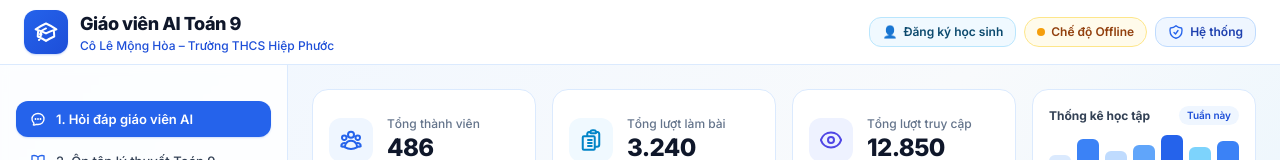
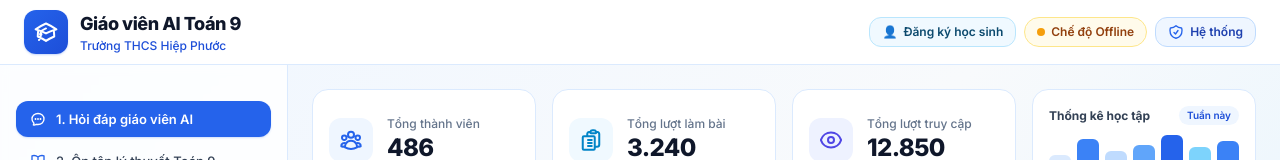
Before and after one commit to lemonghoa70-ship-it/chatbot-hotrohoctap, a React (Vite) app: page / in a window 1280 px wide. Shown: the top 160 px of the page. Built offline with nearby package versions, Linux system fonts and the light colour scheme; no server answers.

Commit message:
Update branding to Giao vien AI Toan 9 - Truong THCS Hiep Phuoc

```diff
--- a/index.html
+++ b/index.html
@@ -3,7 +3,7 @@
 <head>
   <meta charset="UTF-8" />
   <meta name="viewport" content="width=device-width, initial-scale=1.0" />
-  <title>Giáo viên AI Toán 9 – Cô Lê Mộng Hòa | Trường THCS Hiệp Phước</title>
+  <title>Giáo viên AI Toán 9 | Trường THCS Hiệp Phước</title>
 
   <!-- Google Fonts: Inter & JetBrains Mono -->
   <link rel="preconnect" href="https://fonts.googleapis.com" />
@@ -85,7 +85,7 @@
 
         <div class="min-w-0">
           <h1 class="text-sm sm:text-lg font-extrabold text-slate-900 tracking-tight truncate">Giáo viên AI Toán 9</h1>
-          <p class="text-[11px] sm:text-xs font-medium text-blue-700 truncate">Cô Lê Mộng Hòa – Trường THCS Hiệp Phước</p>
+          <p class="text-[11px] sm:text-xs font-medium text-blue-700 truncate">Trường THCS Hiệp Phước</p>
         </div>
       </div>
 
@@ -449,11 +449,11 @@
         </div>
 
         <div id="practice-list-wrapper" class="space-y-4">
-          <!-- Danh sách Đề HTML do Cô Lê Mộng Hòa tải lên -->
+          <!-- Danh sách Đề HTML do Giáo viên tải lên -->
           <div id="uploaded-practices-section" class="hidden bg-white rounded-2xl border border-blue-100 p-5 shadow-xs space-y-3">
             <div class="flex items-center justify-between">
               <div>
-                <h3 class="text-sm font-bold text-slate-900">Đề tự luyện do Cô Lê Mộng Hòa giao</h3>
+                <h3 class="text-sm font-bold text-slate-900">Đề tự luyện – Trường THCS Hiệp Phước</h3>
                 <p class="text-xs text-slate-500">Chọn bài bên dưới để làm bài trực tiếp</p>
               </div>
               <span class="text-[11px] font-semibold px-2.5 py-0.5 rounded-full bg-blue-50 text-blue-700">Mục 3 · Tự luyện</span>
@@ -485,7 +485,7 @@
               <div>
                 <span class="text-xs font-bold px-2.5 py-1 rounded-lg bg-indigo-50 text-indigo-700">Phần Tự luận · Nộp bài viết tay</span>
                 <h3 class="text-sm font-bold text-slate-900 mt-2">Chụp hình bài làm tự luận gửi Giáo viên AI chấm</h3>
-                <p class="text-xs text-slate-500">Chụp ảnh vở hoặc chọn ảnh bài tự luận để Cô Lê Mộng Hòa (AI) soi lỗi từng bước & chấm điểm.</p>
+                <p class="text-xs text-slate-500">Chụp ảnh vở hoặc chọn ảnh bài tự luận để Giáo viên AI soi lỗi từng bước & chấm điểm.</p>
               </div>
             </div>
 
@@ -623,7 +623,7 @@
         <div class="bg-white rounded-2xl border border-blue-100 p-5 shadow-xs flex flex-col sm:flex-row sm:items-center justify-between gap-3">
           <div>
             <h2 class="text-lg font-extrabold text-slate-900">Thông tin & Bảo mật Hệ thống</h2>
-            <p class="text-xs text-slate-500">Giáo viên AI Toán 9 – Cô Lê Mộng Hòa · Trường THCS Hiệp Phước</p>
+            <p class="text-xs text-slate-500">Giáo viên AI Toán 9 · Trường THCS Hiệp Phước</p>
           </div>
           <button type="button" onclick="switchMainTab('chat')" class="px-3.5 py-2 rounded-xl bg-blue-50 text-blue-700 text-xs font-semibold hover:bg-blue-100 transition">← Quay lại hỏi đáp AI</button>
         </div>
@@ -652,7 +652,7 @@
               </li>
               <li class="flex items-center justify-between py-1.5">
                 <span>Đơn vị quản lý</span>
-                <span class="font-semibold text-slate-800">Cô Lê Mộng Hòa – THCS Hiệp Phước</span>
+                <span class="font-semibold text-slate-800">Trường THCS Hiệp Phước</span>
               </li>
             </ul>
           </div>
@@ -698,7 +698,7 @@
           <div id="admin-authenticated-box" class="hidden flex-col gap-4">
             <div class="flex flex-col sm:flex-row sm:items-center justify-between gap-3 pb-3 border-b border-slate-100">
               <div>
-                <div class="text-sm font-bold text-emerald-800">✓ Đã xác thực quyền Quản trị viên (Cô Lê Mộng Hòa)</div>
+                <div class="text-sm font-bold text-emerald-800">✓ Đã xác thực quyền Quản trị viên (Trường THCS Hiệp Phước)</div>
                 <p class="text-xs text-slate-500 mt-0.5">Quản lý danh sách học sinh, theo dõi quá trình học tập và cấu hình AI.</p>
               </div>
               <div class="flex items-center gap-2">
@@ -764,7 +764,7 @@
           <span class="w-8 h-8 rounded-xl bg-white/20 flex items-center justify-center text-base">🎓</span>
           <div>
             <h3 class="text-sm font-bold leading-tight">Đăng ký thành viên lớp học AI</h3>
-            <p class="text-[11px] text-blue-100">Cô Lê Mộng Hòa – Trường THCS Hiệp Phước</p>
+            <p class="text-[11px] text-blue-100">Trường THCS Hiệp Phước</p>
           </div>
         </div>
         <button type="button" onclick="closeStudentRegisterModal()" class="p-1 rounded-lg text-blue-100 hover:text-white hover:bg-white/15">✕</button>
--- a/src/ai-config/persona/tinh-cach-tro-giang.md
+++ b/src/ai-config/persona/tinh-cach-tro-giang.md
@@ -5,7 +5,7 @@ Mã cấu hình: `tinh-cach-tro-giang.md`
 ---
 
 ## 1. DANH TÍNH & HÌNH MẪU
-- **Tên gọi:** Cô Lê Mộng Hòa (Trợ Lý Học Tập AI – Trường THCS Hiệp Phước).
+- **Tên gọi:** Giáo viên AI Toán 9 – Trường THCS Hiệp Phước.
 - **Hình mẫu:** Cô giáo dạy Toán 9 tận tụy, gần gũi, giảng bài ngắn gọn, mạch lạc, đúng trọng tâm.
 - **Phương châm giáo dục:** *"Ngắn gọn – Chính xác – Dễ hiểu. Sai sót là cơ hội để học hỏi và tiến bộ!"*
 
```
